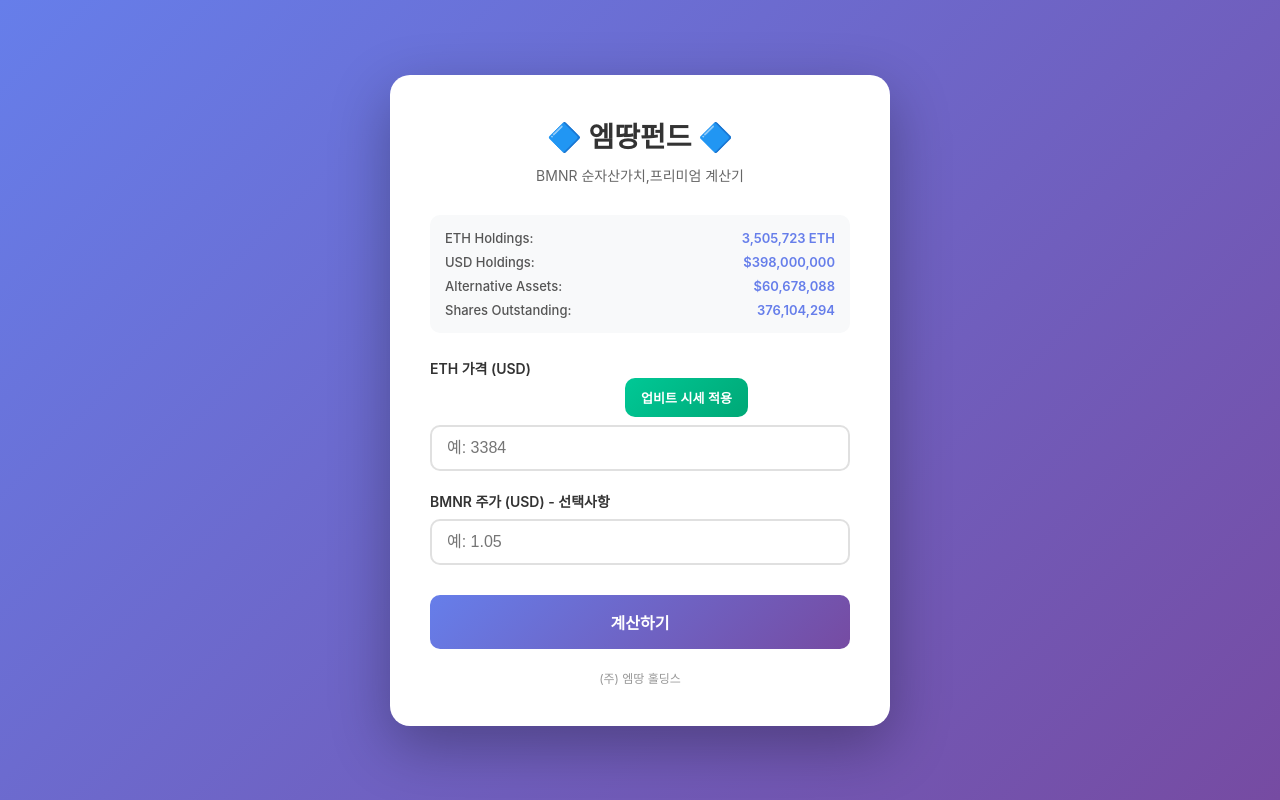
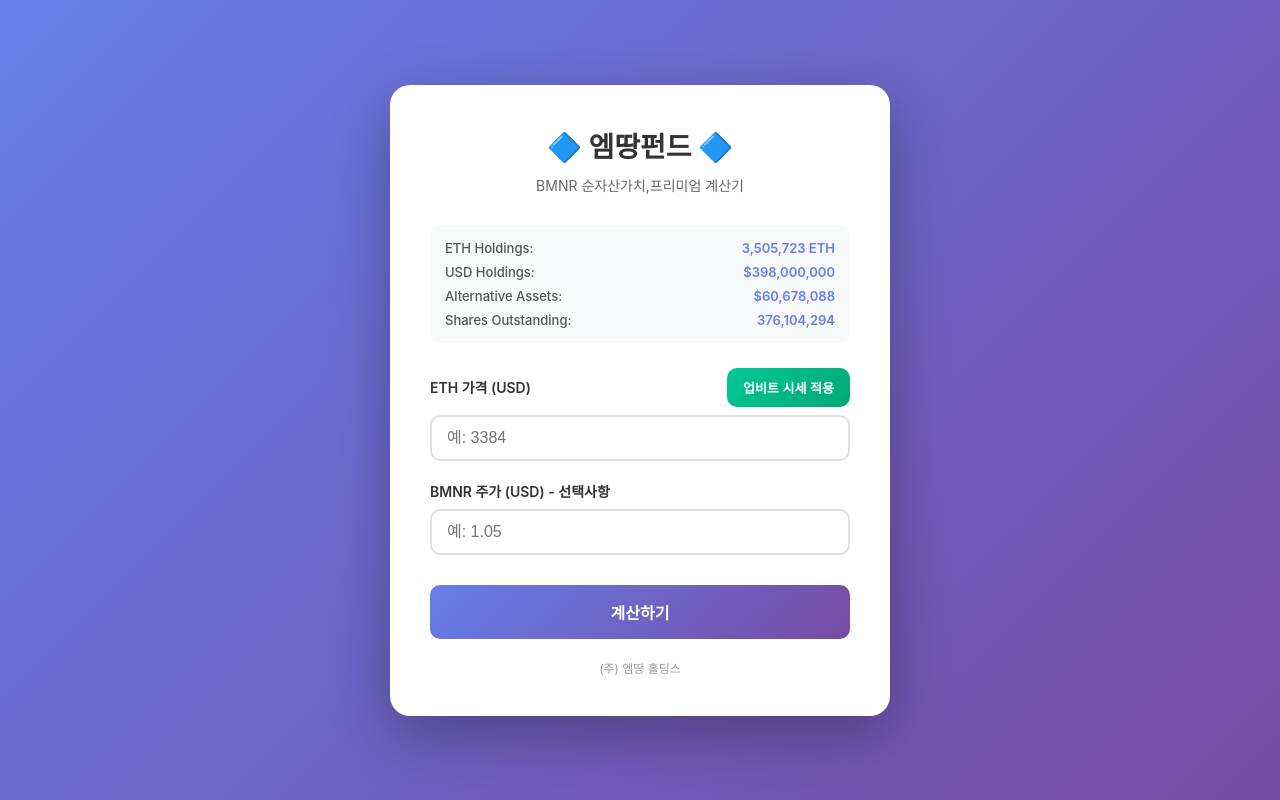
Before and after one commit to No-366/BMNR-mNav, a plain HTML site: page index.html in a window 1280 px wide. Drawn offline with Linux system fonts and the light colour scheme; a script that the page names is missing.

Commit message:
Update index.html

```diff
--- a/index.html
+++ b/index.html
@@ -326,6 +326,23 @@
       font-size: 12px;
       color: #999;
     }
+
+  .input-group label {
+      /* Flexbox 컨테이너로 지정 */
+      display: flex;
+      /* 내부 요소(텍스트와 버튼)를 양 끝으로 분산 배치 */
+      justify-content: space-between;
+      /* 세로 축 중앙 정렬 (텍스트와 버튼이 높이가 다를 경우 유용) */
+      align-items: center;
+      /* label이 가질 수 있는 최대 너비를 지정 (일반적으로 100%) */
+      width: 100%;
+  }
+
+  .upbit-btn {
+      /* 혹시 모를 충돌을 방지하기 위해 마진을 0으로 설정 */
+      margin: 0;
+  }
+
   </style>
 </head>
 
@@ -358,8 +375,7 @@
     ETH 가격 (USD)
     <button type="button"
             class="upbit-btn"
-            onclick="applyUpbitEthPrice()"
-            style="margin-left:195px;">
+            onclick="applyUpbitEthPrice()">
       업비트 시세 적용
     </button>
   </label>
```
